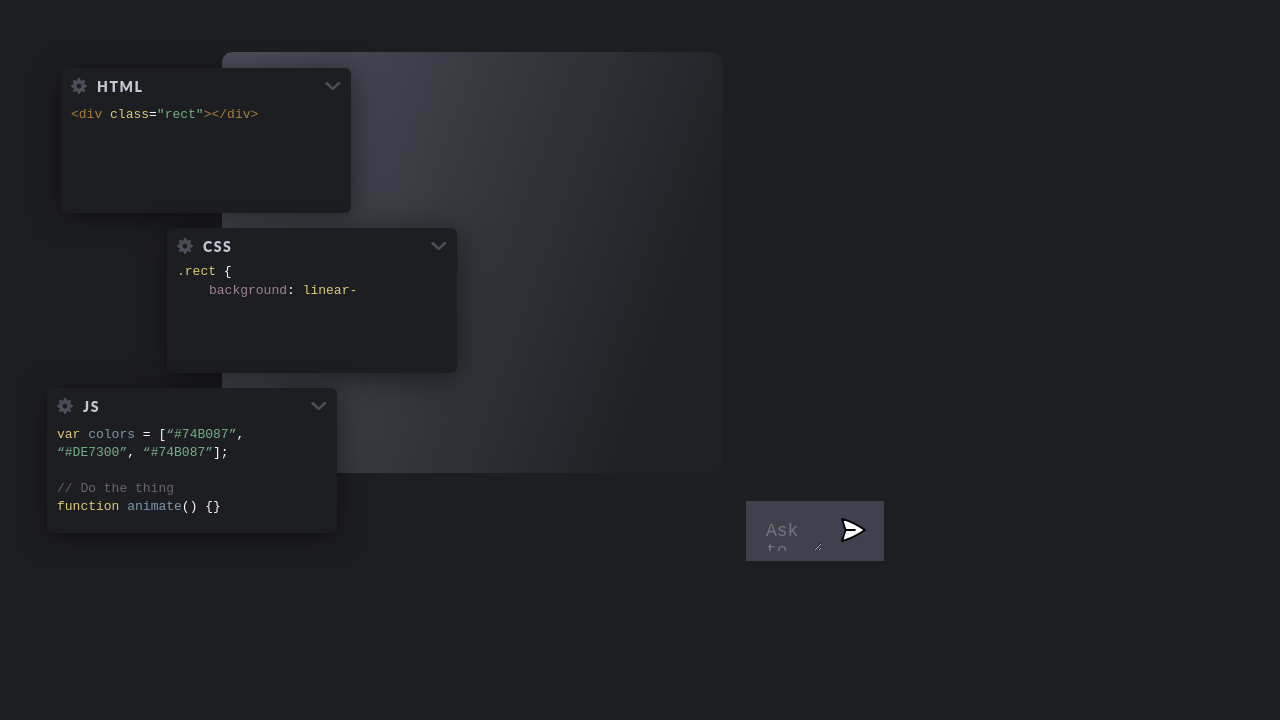
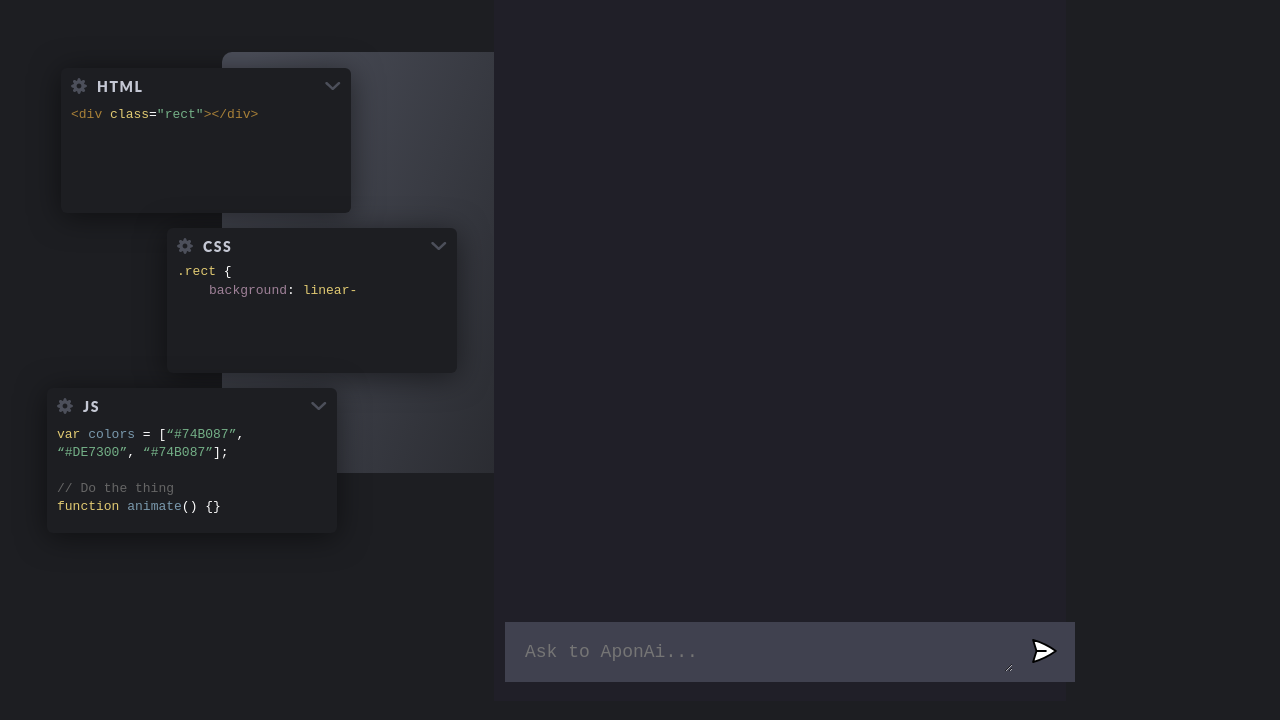
Before and after one commit to ahaduzzamanapon/AponAi, a website built with Vite: page client/index.html in a window 1280 px wide. Shown: the part 60-780 px from the top of the page. Built offline with nearby package versions, Linux system fonts and the light colour scheme.

Commit message:
Update style.css

```diff
--- a/client/style.css
+++ b/client/style.css
@@ -238,7 +238,7 @@
 
 
 
-.app {
+#app {
   border-width: 40px;
 
   padding: 11px;
@@ -394,7 +394,7 @@ form img {
 
     visibility: hidden;
   }
-  .app{
+  #app{
 
 
     border-width: 40px;
@@ -420,7 +420,7 @@ form img {
 
     visibility: hidden;
   }
-  .app{
+  #app{
 
 
     border-width: 40px;
@@ -447,7 +447,7 @@ form img {
 
     visibility: hidden;
   }
-  .app{
+  #app{
 
 
     border-width: 40px;
@@ -474,7 +474,7 @@ form img {
     visibility: visible;
   }
 
-  .app{
+  #app{
 
 
     border-width: 40px;
```
